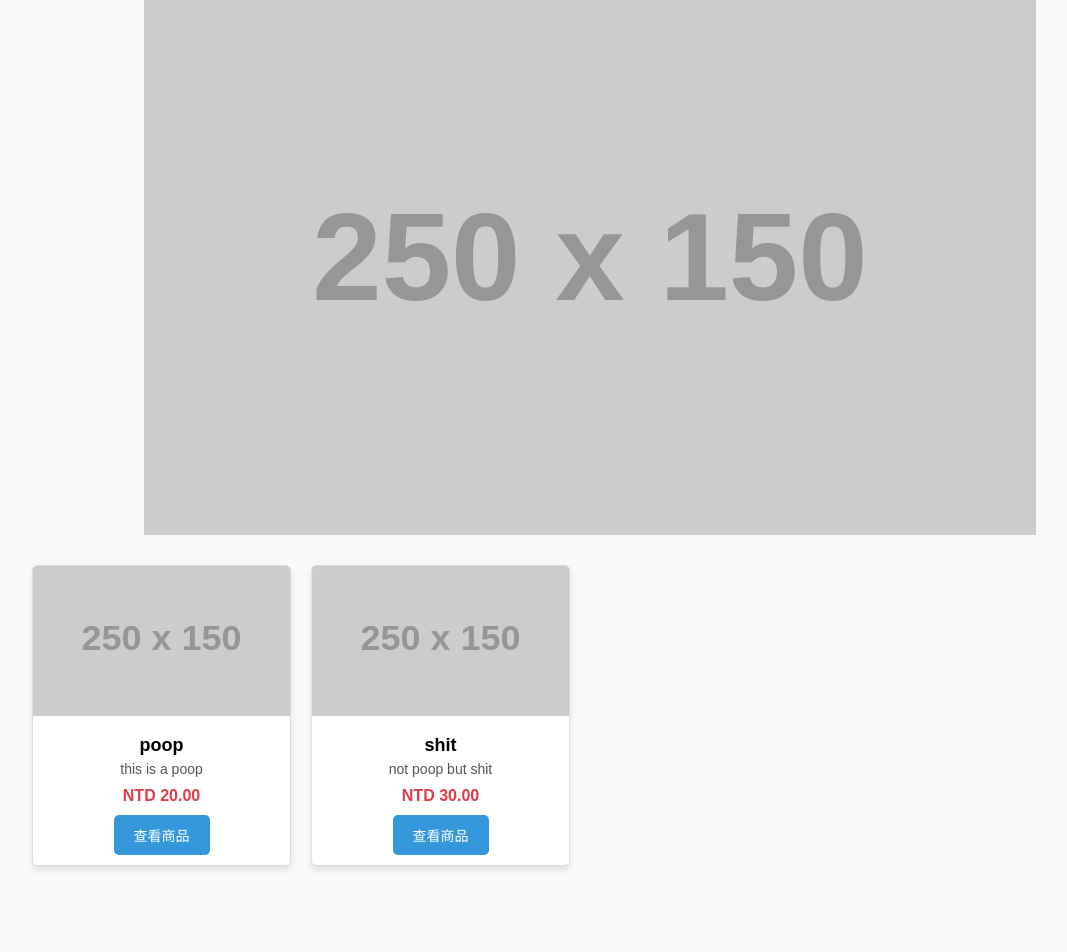
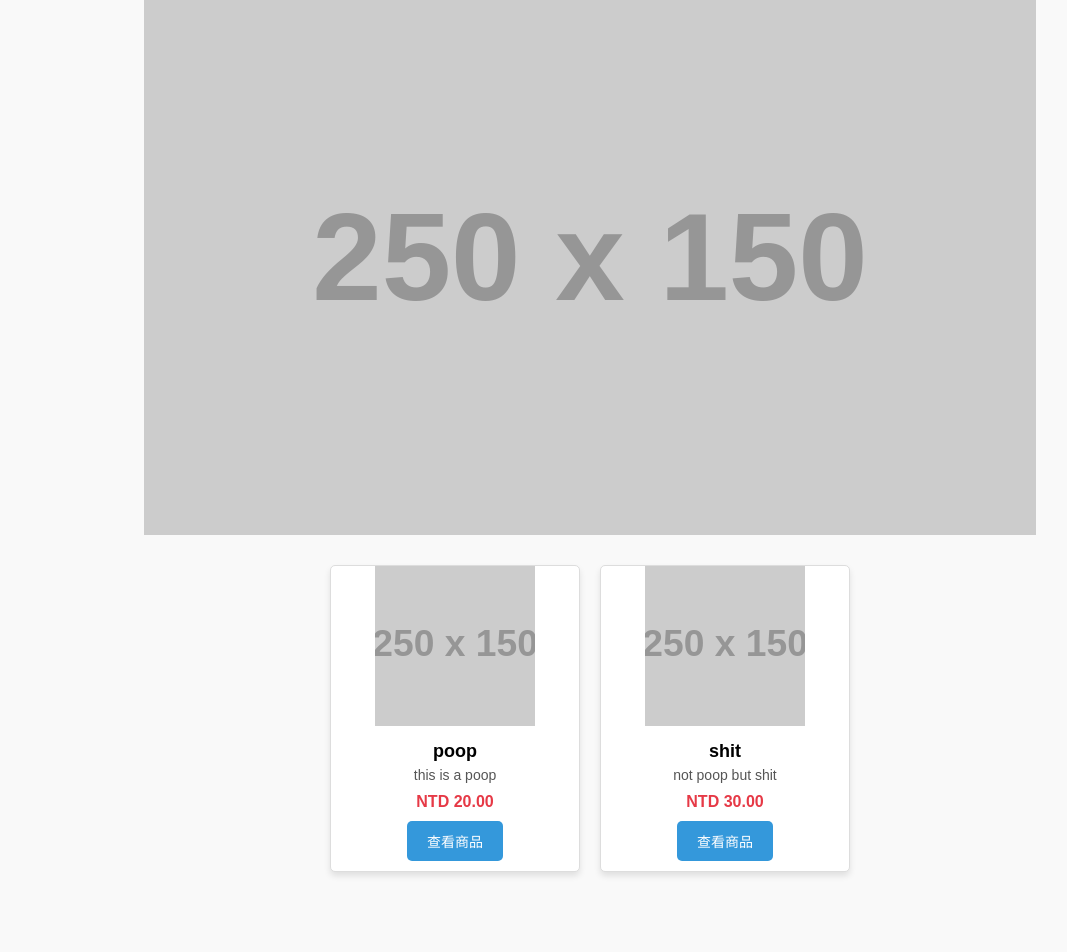
Before and after one commit to wallace611/TaoBay, a PHP site: page / in a window 1280 px wide. Shown: the part 145-1097 px from the top of the page, without its empty margins (50-1117 px from the left). Before the commit the page ends 1015 px from the top, so only its background shows below. Run offline with PHP 8.4, Linux system fonts and the light colour scheme; data comes from the database, SQL or seed files in the repository; grey boxes labelled with a size stand in for pictures from a placeholder-image service; some libraries are stand-ins or nearby versions.

Commit message:
圖片、編排

```diff
--- a/checkout3.php
+++ b/checkout3.php
@@ -2,7 +2,7 @@
 session_start();
 
 // 連接資料庫
-$conn = new mysqli('localhost', 'root', '', 'shop');
+$conn = new mysqli('localhost', 'root', '', 'database');
 if ($conn->connect_error) {
     die("連接失敗: " . $conn->connect_error);
 }
--- a/index.php
+++ b/index.php
@@ -72,29 +72,34 @@ try {
         }
 
         .product-list {
-            display: flex; /* 使用彈性盒子排列商品 */
+            display: flex;
             flex-wrap: wrap; /* 超出時自動換行 */
-            justify-content: flex-start; /* 商品與左邊對齊 */
+            justify-content: center; /* 對齊到中間 */
             gap: 20px; /* 卡片之間的間距 */
             margin-top: 20px; /* 與類別圖片保持適當間距 */
             padding-left: 0; /* 確保與父容器左對齊 */
+            max-width: 1296px; /* 與圖片寬度一致 */
+            margin-left: auto;
+            margin-right: auto; /* 水平置中 */
         }
 
         .card {
-            flex: 0 1 calc(25% - 20px); /* 每行最多顯示4張卡片，間距20px */
-            box-sizing: border-box; /* 確保邊框與內容一起計算寬度 */
-            margin: 0; /* 清除多餘的外距 */
-            text-align: center; /* 卡片內容置中 */
+            flex: 0 0 calc(25% - 20px); /* 4 欄，每個佔 25%，考慮間距 */
+            max-width: 250px; /* 保持卡片的固定大小 */
+            margin: 0;
+            text-align: center;
             border: 1px solid #ddd;
             border-radius: 5px;
-            overflow: hidden; /* 防止內容溢出 */
+            overflow: hidden;
             box-shadow: 0 4px 6px rgba(0, 0, 0, 0.1);
         }
 
         .card img {
-            width: 100%;
-            height: 150px; /* 固定圖片高度 */
+            width: 160px; /* 固定寬度 */
+            height: 160px; /* 固定高度 */
             object-fit: cover; /* 確保圖片比例裁剪合理 */
+            display: block; /* 去除下方空隙 */
+            margin: 0 auto; /* 居中圖片 */
         }
 
         .card-body {
@@ -121,9 +126,9 @@ try {
         }
         .container {
             width: 90%;
-            max-width: 1200px; /* 限制最大寬度 */
-            margin: 0 auto; /* 置中 */
-            padding: 20px 0; /* 上下間距 */
+            max-width: 1296px; /* 與圖片寬度保持一致 */
+            margin: 0 auto;
+            padding: 20px 0;
         }
         .category {
             margin-bottom: 40px; /* 每個類別區塊的間距 */
--- a/product.php
+++ b/product.php
@@ -51,7 +51,8 @@ try {
 </head>
 <body>
     <div class="product-container">
-        <img src="https://via.placeholder.com/600x300.png?text=Product+Image" alt="<?php echo htmlspecialchars($product['name']); ?>" class="product-image">
+    <img src="<?php echo htmlspecialchars($product['image_path'] ?? 'https://via.placeholder.com/250x150.png?text=No+Image'); ?>"
+    alt="<?php echo htmlspecialchars($product['name']); ?>">
         <div class="product-title"><?php echo htmlspecialchars($product['name']); ?></div>
         <div class="product-description"><?php echo htmlspecialchars($product['description']); ?></div>
         <div class="product-quantity">數量：<?php echo htmlspecialchars($product['quantity']); ?></div>
```
Also changed, not shown: category1.jpg (added), product1-1.jpg (added), product1-2.jpg (added), product1-3.jpg (added), product1-4.jpg (added).
